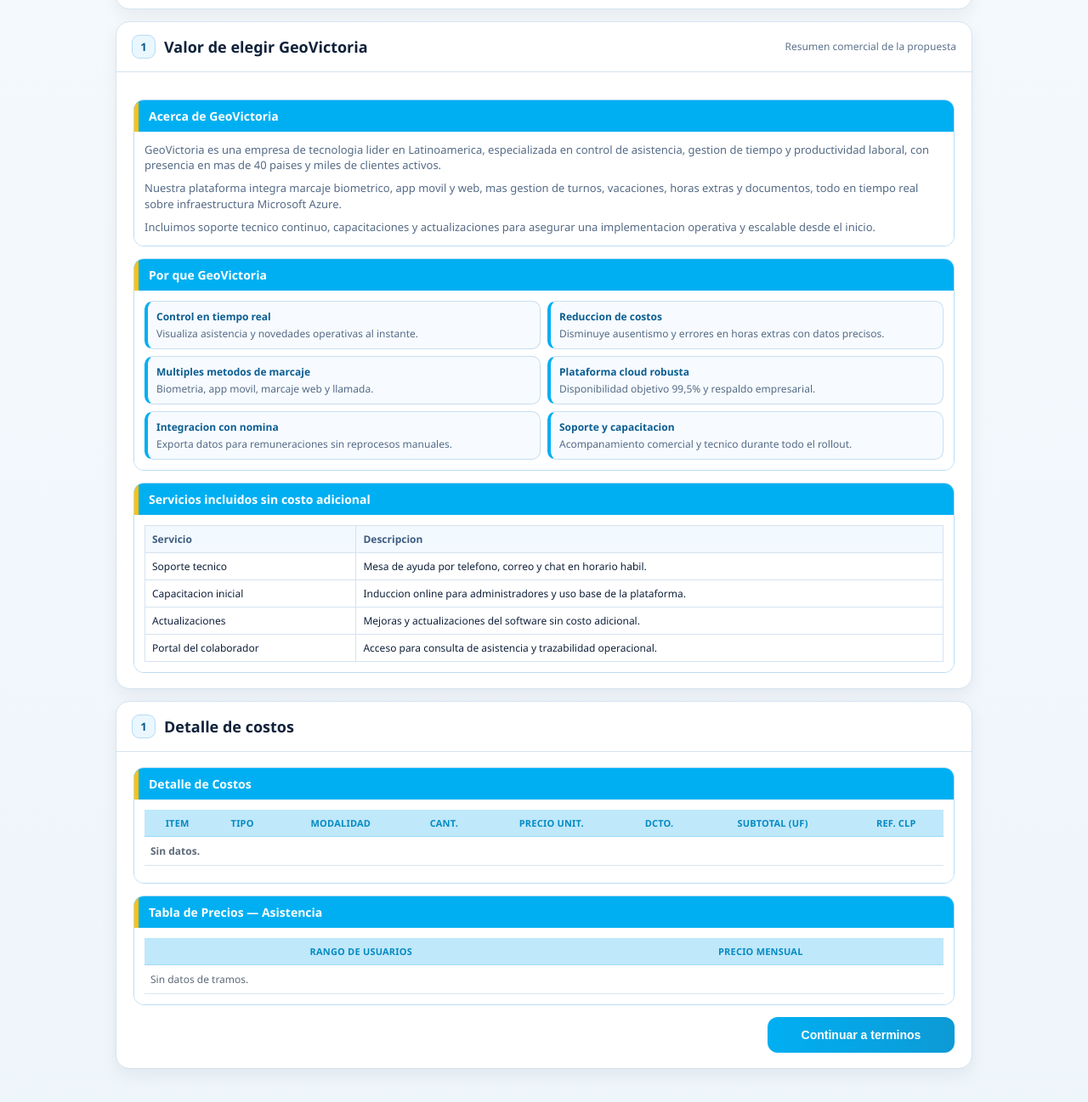
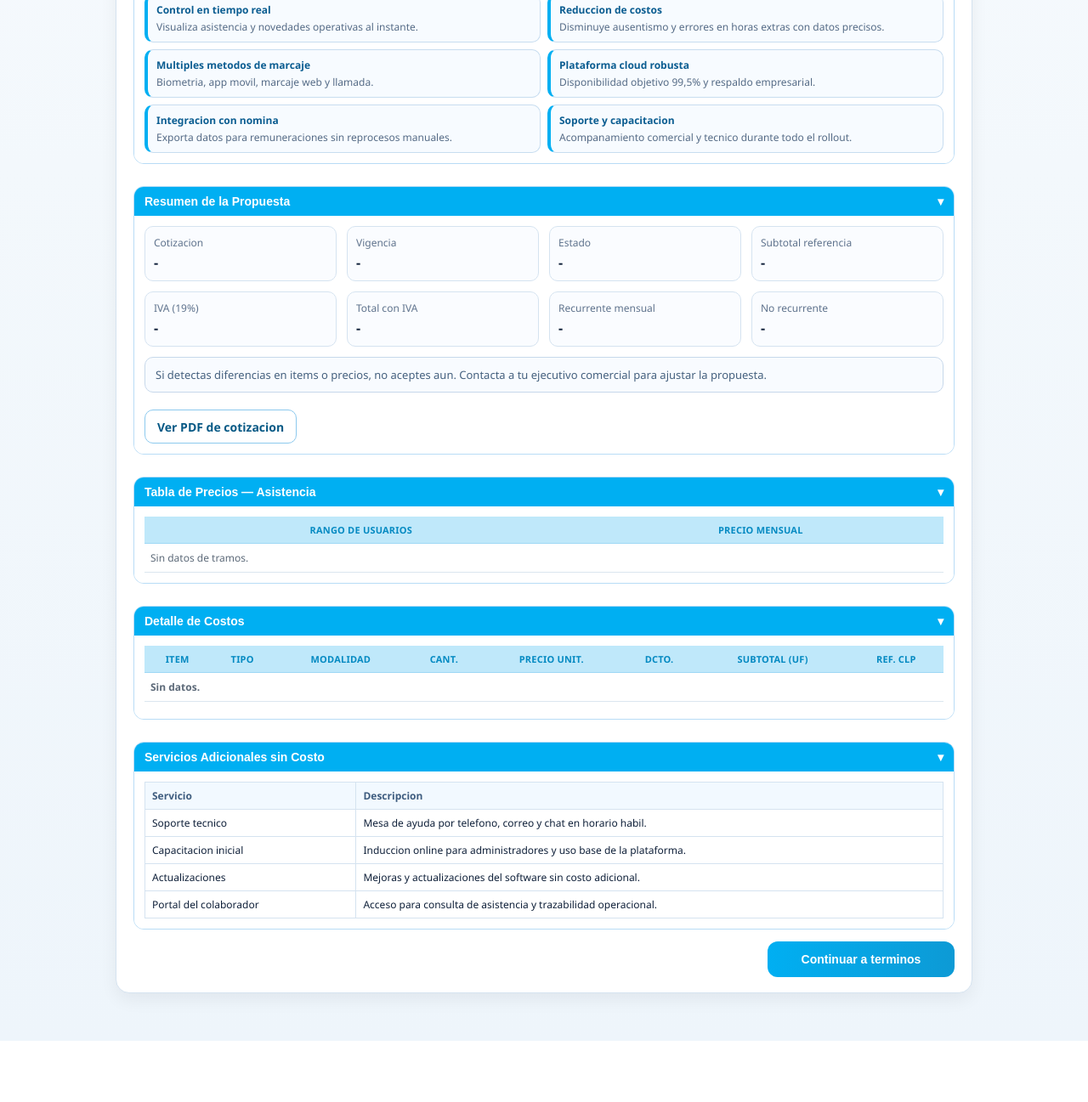
Before and after one commit to lalorirorero/cotizador_geovictoria, a plain HTML site: page quote-acceptance.html in a window 1280 px wide. Shown: the part 649-1946 px from the top of the page at 85% size. After the commit the page ends 1874 px from the top, so only its background shows below. Drawn offline with Linux system fonts and the light colour scheme.

Commit message:
feat: make quote acceptance step 1 match quote sections with collapsible panels

```diff
--- a/quote-acceptance.html
+++ b/quote-acceptance.html
@@ -234,6 +234,10 @@
         border-radius: 12px;
         overflow: hidden;
       }
+      .acc-list {
+        display: grid;
+        gap: 12px;
+      }
       .brand-band-h {
         background: #00aff2;
         color: #fff;
@@ -241,6 +245,24 @@
         font-weight: 900;
         padding: 9px 12px;
         border-left: 5px solid #ffc20e;
+      }
+      .acc-toggle {
+        width: 100%;
+        border: 0;
+        display: flex;
+        align-items: center;
+        justify-content: space-between;
+        gap: 10px;
+        text-align: left;
+        cursor: pointer;
+      }
+      .acc-chevron {
+        font-size: 14px;
+        line-height: 1;
+        transition: transform 0.2s ease;
+      }
+      .acc-toggle[aria-expanded="false"] .acc-chevron {
+        transform: rotate(-90deg);
       }
       .brand-band-b {
         background: #fff;
@@ -639,64 +661,19 @@
         <div id="journeyHint" class="journey-hint">Cargando cotizacion...</div>
       </section>
 
-      <section class="card stage" id="stageInfoMain">
+      <section class="card stage" id="stageInfoCard">
         <div class="head">
-          <h1 class="title"><span class="icon">1</span>Resumen de la cotizacion</h1>
-          <div class="k">Paso clave: validar informacion comercial</div>
+          <h1 class="title"><span class="icon">1</span>Informacion comercial</h1>
+          <div class="k">Revisa cada seccion antes de continuar</div>
         </div>
         <div class="content">
-          <div class="grid">
-            <div class="item">
-              <div class="k">Cotizacion</div>
-              <div id="qName" class="v">-</div>
-            </div>
-            <div class="item">
-              <div class="k">Vigencia</div>
-              <div id="qExpiry" class="v">-</div>
-            </div>
-            <div class="item">
-              <div class="k">Estado</div>
-              <div id="qStatus" class="v">-</div>
-            </div>
-            <div class="item">
-              <div class="k">Subtotal referencia</div>
-              <div id="qSubtotal" class="v">-</div>
-            </div>
-            <div class="item">
-              <div class="k">IVA (19%)</div>
-              <div id="qIva" class="v">-</div>
-            </div>
-            <div class="item">
-              <div class="k">Total con IVA</div>
-              <div id="qTotal" class="v">-</div>
-            </div>
-            <div class="item">
-              <div class="k">Recurrente mensual</div>
-              <div id="qRecurring" class="v">-</div>
-            </div>
-            <div class="item">
-              <div class="k">No recurrente</div>
-              <div id="qNonRecurring" class="v">-</div>
-            </div>
-          </div>
-          <div class="info-help">
-            Si detectas diferencias en items o precios, no aceptes aun. Contacta a tu ejecutivo comercial para ajustar la propuesta.
-          </div>
-          <div style="margin-top: 10px">
-            <a id="pdfLink" class="pdf-link" target="_blank" rel="noopener noreferrer">Ver PDF de cotizacion</a>
-          </div>
-        </div>
-      </section>
-
-      <section class="card stage" id="stageInfoValue">
-        <div class="head">
-          <h2 class="title"><span class="icon">1</span>Valor de elegir GeoVictoria</h2>
-          <div class="k">Resumen comercial de la propuesta</div>
-        </div>
-        <div class="content">
-          <div class="brand-band">
-            <div class="brand-band-h">Acerca de GeoVictoria</div>
-            <div class="brand-band-b about-list">
+          <div class="acc-list">
+            <section class="brand-band acc-section">
+              <button type="button" class="brand-band-h acc-toggle" aria-expanded="true">
+                <span>Acerca de GeoVictoria</span>
+                <span class="acc-chevron" aria-hidden="true">▾</span>
+              </button>
+              <div class="brand-band-b about-list acc-body">
                 <p>
                   GeoVictoria es una empresa de tecnologia lider en Latinoamerica, especializada en control de asistencia,
                   gestion de tiempo y productividad laboral, con presencia en mas de 40 paises y miles de clientes activos.
@@ -710,11 +687,14 @@
                   operativa y escalable desde el inicio.
                 </p>
               </div>
-          </div>
-
-          <div class="brand-band">
-            <div class="brand-band-h">Por que GeoVictoria</div>
-            <div class="brand-band-b">
+            </section>
+
+            <section class="brand-band acc-section">
+              <button type="button" class="brand-band-h acc-toggle" aria-expanded="true">
+                <span>¡Por que GeoVictoria?</span>
+                <span class="acc-chevron" aria-hidden="true">▾</span>
+              </button>
+              <div class="brand-band-b acc-body">
                 <div class="benefits-grid">
                   <article class="benefit">
                     <h3 class="benefit-title">Control en tiempo real</h3>
@@ -742,11 +722,111 @@
                   </article>
                 </div>
               </div>
-          </div>
-
-          <div class="brand-band">
-            <div class="brand-band-h">Servicios incluidos sin costo adicional</div>
-            <div class="brand-band-b">
+            </section>
+
+            <section class="brand-band acc-section">
+              <button type="button" class="brand-band-h acc-toggle" aria-expanded="true">
+                <span>Resumen de la Propuesta</span>
+                <span class="acc-chevron" aria-hidden="true">▾</span>
+              </button>
+              <div class="brand-band-b acc-body">
+                <div class="grid">
+                  <div class="item">
+                    <div class="k">Cotizacion</div>
+                    <div id="qName" class="v">-</div>
+                  </div>
+                  <div class="item">
+                    <div class="k">Vigencia</div>
+                    <div id="qExpiry" class="v">-</div>
+                  </div>
+                  <div class="item">
+                    <div class="k">Estado</div>
+                    <div id="qStatus" class="v">-</div>
+                  </div>
+                  <div class="item">
+                    <div class="k">Subtotal referencia</div>
+                    <div id="qSubtotal" class="v">-</div>
+                  </div>
+                  <div class="item">
+                    <div class="k">IVA (19%)</div>
+                    <div id="qIva" class="v">-</div>
+                  </div>
+                  <div class="item">
+                    <div class="k">Total con IVA</div>
+                    <div id="qTotal" class="v">-</div>
+                  </div>
+                  <div class="item">
+                    <div class="k">Recurrente mensual</div>
+                    <div id="qRecurring" class="v">-</div>
+                  </div>
+                  <div class="item">
+                    <div class="k">No recurrente</div>
+                    <div id="qNonRecurring" class="v">-</div>
+                  </div>
+                </div>
+                <div class="info-help">
+                  Si detectas diferencias en items o precios, no aceptes aun. Contacta a tu ejecutivo comercial para ajustar
+                  la propuesta.
+                </div>
+                <div style="margin-top: 10px">
+                  <a id="pdfLink" class="pdf-link" target="_blank" rel="noopener noreferrer">Ver PDF de cotizacion</a>
+                </div>
+              </div>
+            </section>
+
+            <section class="brand-band acc-section">
+              <button type="button" class="brand-band-h acc-toggle" aria-expanded="true">
+                <span>Tabla de Precios — Asistencia</span>
+                <span class="acc-chevron" aria-hidden="true">▾</span>
+              </button>
+              <div class="brand-band-b acc-body">
+                <table class="pricing-table">
+                  <thead>
+                    <tr>
+                      <th>Rango de usuarios</th>
+                      <th>Precio mensual</th>
+                    </tr>
+                  </thead>
+                  <tbody id="asistenciaPricingRows">
+                    <tr><td colspan="2">Sin datos de tramos.</td></tr>
+                  </tbody>
+                </table>
+              </div>
+            </section>
+
+            <section class="brand-band acc-section">
+              <button type="button" class="brand-band-h acc-toggle" aria-expanded="true">
+                <span>Detalle de Costos</span>
+                <span class="acc-chevron" aria-hidden="true">▾</span>
+              </button>
+              <div class="brand-band-b acc-body">
+                <table class="cost-table">
+                  <thead>
+                    <tr>
+                      <th>Item</th>
+                      <th>Tipo</th>
+                      <th>Modalidad</th>
+                      <th>Cant.</th>
+                      <th>Precio Unit.</th>
+                      <th>Dcto.</th>
+                      <th>Subtotal (UF)</th>
+                      <th>Ref. CLP</th>
+                    </tr>
+                  </thead>
+                  <tbody id="itemsRows">
+                    <tr><td colspan="8">Sin datos.</td></tr>
+                  </tbody>
+                </table>
+                <p id="ufReferenceNote" class="uf-note"></p>
+              </div>
+            </section>
+
+            <section class="brand-band acc-section">
+              <button type="button" class="brand-band-h acc-toggle" aria-expanded="true">
+                <span>Servicios Adicionales sin Costo</span>
+                <span class="acc-chevron" aria-hidden="true">▾</span>
+              </button>
+              <div class="brand-band-b acc-body">
                 <table class="included-table">
                   <thead>
                     <tr>
@@ -774,54 +854,7 @@
                   </tbody>
                 </table>
               </div>
-          </div>
-        </div>
             </section>
-
-      <section class="card stage" id="stageInfoItems">
-        <div class="head">
-          <h2 class="title"><span class="icon">1</span>Detalle de costos</h2>
-        </div>
-        <div class="content">
-          <div class="brand-band cost-block">
-            <div class="brand-band-h">Detalle de Costos</div>
-            <div class="brand-band-b">
-              <table class="cost-table">
-                <thead>
-                  <tr>
-                    <th>Item</th>
-                    <th>Tipo</th>
-                    <th>Modalidad</th>
-                    <th>Cant.</th>
-                    <th>Precio Unit.</th>
-                    <th>Dcto.</th>
-                    <th>Subtotal (UF)</th>
-                    <th>Ref. CLP</th>
-                  </tr>
-                </thead>
-                <tbody id="itemsRows">
-                  <tr><td colspan="8">Sin datos.</td></tr>
-                </tbody>
-              </table>
-              <p id="ufReferenceNote" class="uf-note"></p>
-            </div>
-          </div>
-
-          <div class="brand-band cost-block" style="margin-top: 14px">
-            <div class="brand-band-h">Tabla de Precios — Asistencia</div>
-            <div class="brand-band-b">
-              <table class="pricing-table">
-                <thead>
-                  <tr>
-                    <th>Rango de usuarios</th>
-                    <th>Precio mensual</th>
-                  </tr>
-                </thead>
-                <tbody id="asistenciaPricingRows">
-                  <tr><td colspan="2">Sin datos de tramos.</td></tr>
-                </tbody>
-              </table>
-            </div>
           </div>
 
           <div class="stage-actions">
@@ -956,9 +989,7 @@
       const stepInfoEl = document.getElementById("stepInfo");
       const stepTermsEl = document.getElementById("stepTerms");
       const stepVerifyEl = document.getElementById("stepVerify");
-      const stageInfoMainEl = document.getElementById("stageInfoMain");
-      const stageInfoValueEl = document.getElementById("stageInfoValue");
-      const stageInfoItemsEl = document.getElementById("stageInfoItems");
+      const stageInfoCardEl = document.getElementById("stageInfoCard");
       const stageTermsCardEl = document.getElementById("stageTermsCard");
       const stageVerifyCardEl = document.getElementById("stageVerifyCard");
       const toTermsBtn = document.getElementById("toTermsBtn");
@@ -1039,17 +1070,30 @@
         if (mode) el.classList.add(mode);
       }
 
+      function bindAccordions() {
+        const toggles = document.querySelectorAll(".acc-toggle");
+        toggles.forEach((toggle) => {
+          toggle.addEventListener("click", () => {
+            const expanded = toggle.getAttribute("aria-expanded") === "true";
+            toggle.setAttribute("aria-expanded", String(!expanded));
+            const section = toggle.closest(".acc-section");
+            const body = section ? section.querySelector(".acc-body") : null;
+            if (body) {
+              body.classList.toggle("hidden", expanded);
+            }
+          });
+        });
+      }
+
       function renderStage() {
         const step = Number(stageState.current || 1);
         const isStep1 = step === 1;
         const isStep2 = step === 2;
         const isStep3 = step === 3;
 
-        stageInfoMainEl.classList.toggle("hidden", !isStep1);
-        stageInfoValueEl.classList.toggle("hidden", !isStep1);
-        stageInfoItemsEl.classList.toggle("hidden", !isStep1);
-        stageTermsCardEl.classList.toggle("hidden", !isStep2);
-        stageVerifyCardEl.classList.toggle("hidden", !isStep3);
+        if (stageInfoCardEl) stageInfoCardEl.classList.toggle("hidden", !isStep1);
+        if (stageTermsCardEl) stageTermsCardEl.classList.toggle("hidden", !isStep2);
+        if (stageVerifyCardEl) stageVerifyCardEl.classList.toggle("hidden", !isStep3);
       }
 
       function goToStage(step) {
@@ -1723,6 +1767,7 @@
       verifyCodeBtn.addEventListener("click", onVerifyCode);
       document.getElementById("confirmBtn").addEventListener("click", onConfirm);
       toggleWhatsappCard(false);
+      bindAccordions();
       renderStage();
       updateJourneyState();
       boot();
```
Lines whose indentation alone changed are shown as unchanged.
